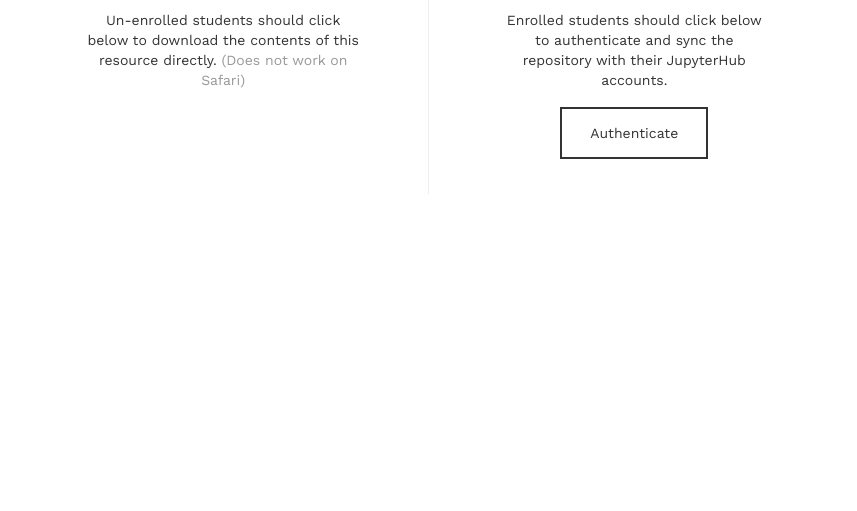
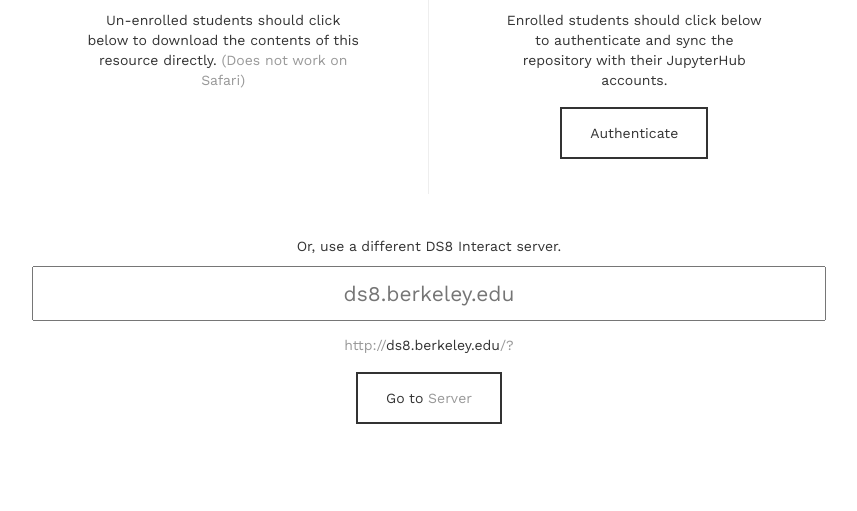
Before and after one commit to data-8/interact, a Flask app: template app/templates/landing.html in a window 1280 px wide. Shown: the part 314-825 px from the top of the page, without its empty margins (211-1068 px from the left). Before the commit the page ends 508 px from the top, so only its background shows below. Run offline with Flask 2, Linux system fonts and the light colour scheme; the template is opened without the code that fills it, so the values that code supplies are empty; some libraries are stand-ins or nearby versions.

Commit message:
added option to load from another hub

```diff
--- a/app/config.py
+++ b/app/config.py
@@ -80,7 +80,7 @@
 
     # testing parameters
     DEBUG = True
-    MOCK_AUTH = True
+    MOCK_AUTH = False
     MOCK_SERVER = True
     SUPPRESS_START = False
 
--- a/app/static/script.js
+++ b/app/static/script.js
@@ -55,5 +55,18 @@
             $('.console_log').html('Hide Console Log');
         }
         return false;
-    })
+    });
+
+    $('.server-field').on('input', function() {
+        value = $(this).val();
+        $('.server-display').each(function() {
+            if (value == '') {
+                $(this).html('ds8.berkeley.edu');
+            } else {
+                $(this).html(value);
+            }
+        });
+        $('.server-button').attr('href', 'http://' + value +
+            $('.server-input .reversed').contents()[2].textContent);
+    });
 });
--- a/app/static/style.css
+++ b/app/static/style.css
@@ -87,3 +87,14 @@
     padding:1em 0;
     color:333;
 }
+
+.server-input {
+    margin:3em 0 5em 0;
+}
+
+.server-field {
+    text-align:center;
+    width:100%;
+    font-size:1.5em;
+    padding:0.5em 1em;
+}
--- a/app/templates/landing.html
+++ b/app/templates/landing.html
@@ -22,5 +22,16 @@
         <a class="button" href="{{ authenticate_link }}">Authenticate
         </a>
     </div>
+    <div class="server-input col-md-12">
+        <p>Or, use a different DS8 Interact server.</p>
+        <form>
+            <input class="server-field" placeholder="ds8.berkeley.edu">
+        </form>
+        <p class="reversed">http://<span class="server-display">ds8.berkeley.edu</span>/?{{
+            query
+            }}</p>
+        <p><a href="#" class="button server-button">Go to
+            <span class="server-display">Server</span></a></p>
+    </div>
 </section>
 {% endblock %}
```
Also changed, not shown: app/views.py (+7 -1 lines).
